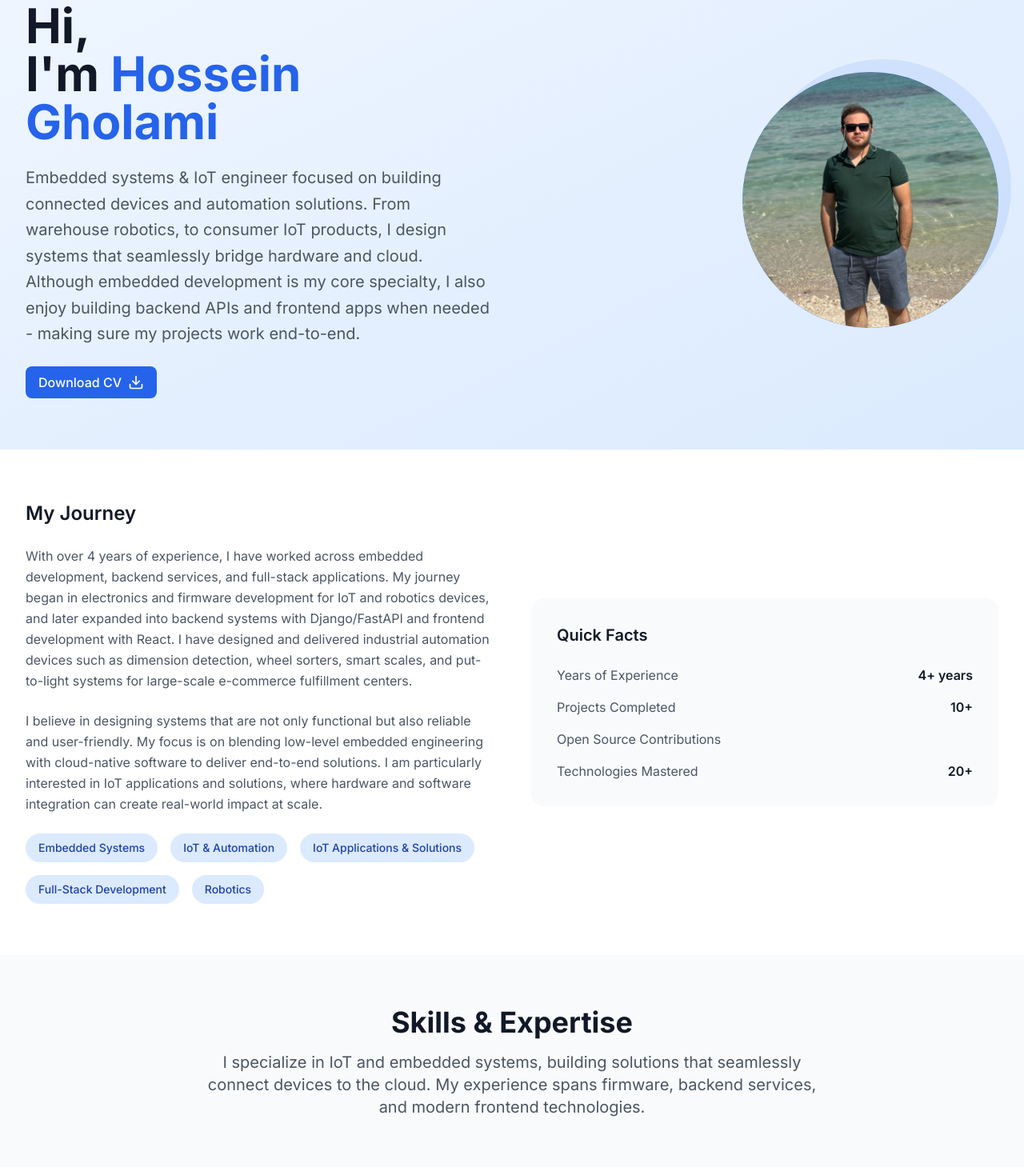
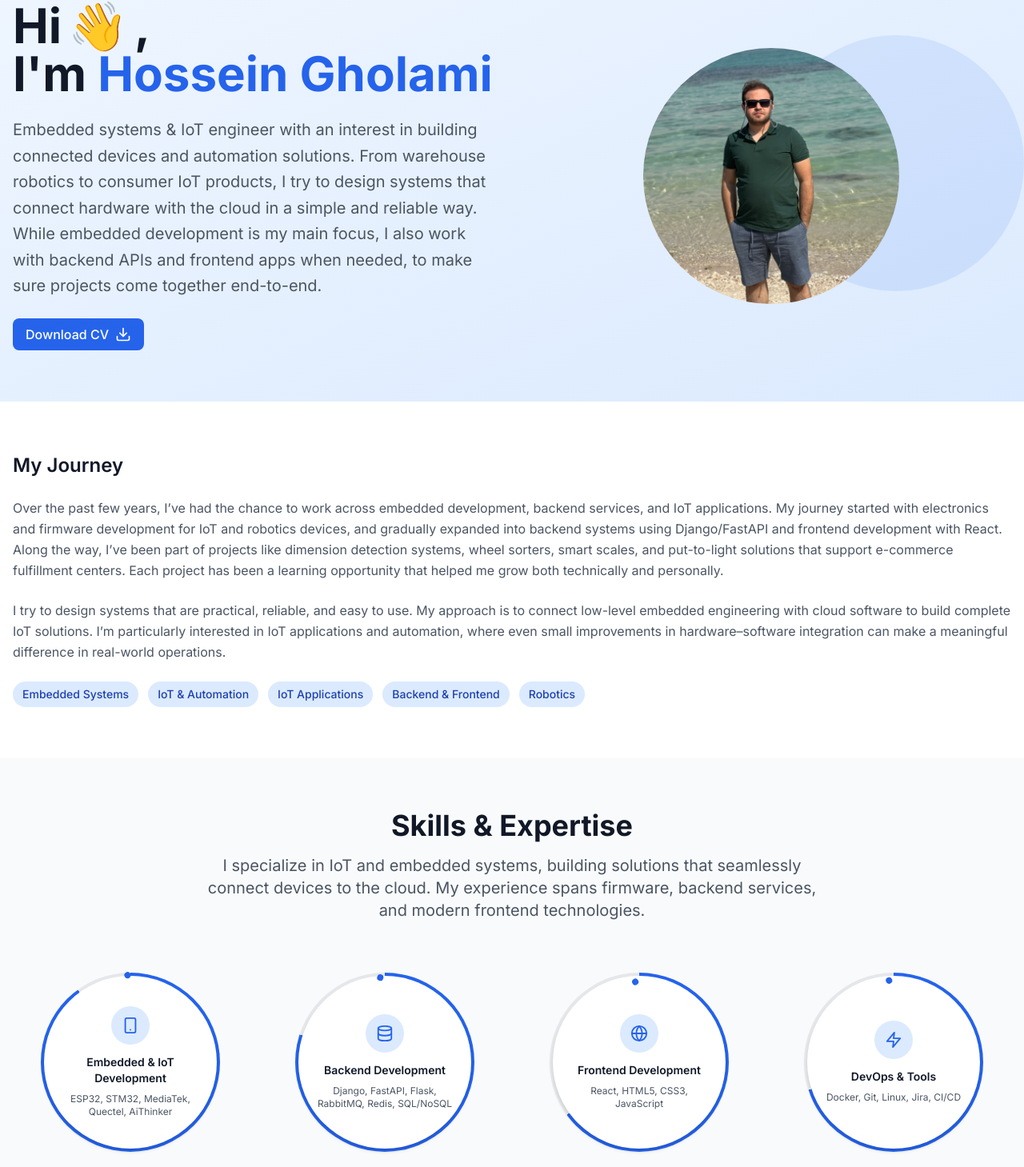
Before and after one commit to HosseinlGholami/HosseinlGholami.ir, a React (Create React App) app: page / in a window 1280 px wide. Shown: the part 126-1585 px from the top of the page at 80% size. Built offline with nearby package versions, Linux system fonts and the light colour scheme.

Commit message:
update the homepage

```diff
--- a/src/data/personalInfo.js
+++ b/src/data/personalInfo.js
@@ -4,21 +4,22 @@ export const personalInfo = {
   email: 'hossein.gholami1995@gmail.com',
   github: 'https://github.com/HosseinlGholami',
   linkedin: 'https://linkedin.com/in/hosseinlgholami',
-  description: 'Embedded systems & IoT engineer focused on building connected devices and automation solutions. From warehouse robotics, to consumer IoT products, I design systems that seamlessly bridge hardware and cloud. Although embedded development is my core specialty, I also enjoy building backend APIs and frontend apps when needed -\n making sure my projects work end-to-end.',
+  description: 'Embedded systems & IoT engineer with an interest in building connected devices and automation solutions. From warehouse robotics to consumer IoT products, I try to design systems that connect hardware with the cloud in a simple and reliable way. While embedded development is my main focus, I also work with backend APIs and frontend apps when needed, to make sure projects come together end-to-end.',
   image: '/images/prof.jpg',
   about: {
-    journey: `With over 4 years of experience, I have worked across embedded development,
-    backend services, and full-stack applications. My journey began in electronics
-    and firmware development for IoT and robotics devices, and later expanded into backend
-    systems with Django/FastAPI and frontend development with React. I have designed
-    and delivered industrial automation devices such as dimension detection, wheel sorters, smart
-    scales, and put-to-light systems for large-scale e-commerce fulfillment centers.`,
-    philosophy: `I believe in designing systems that are not only functional but also
-    reliable and user-friendly. My focus is on blending low-level
-    embedded engineering with cloud-native software to deliver end-to-end solutions.
-    I am particularly interested in IoT applications and solutions, where hardware and
-    software integration can create real-world impact at scale.`,
-    tags: ['Embedded Systems', 'IoT & Automation', 'IoT Applications & Solutions', 'Full-Stack Development', 'Robotics']
+    journey: `Over the past few years, I’ve had the chance to work across embedded development,
+    backend services, and IoT applications. My journey started with electronics and firmware
+    development for IoT and robotics devices, and gradually expanded into backend systems
+    using Django/FastAPI and frontend development with React. Along the way, I’ve been part of
+    projects like dimension detection systems, wheel sorters, smart scales, and put-to-light
+    solutions that support e-commerce fulfillment centers. Each project has been a learning
+    opportunity that helped me grow both technically and personally.`,
+    philosophy: `I try to design systems that are practical, reliable, and easy to use.
+    My approach is to connect low-level embedded engineering with cloud software to build
+    complete IoT solutions. I’m particularly interested in IoT applications and automation,
+    where even small improvements in hardware–software integration can make a meaningful
+    difference in real-world operations.`,
+    tags: ['Embedded Systems', 'IoT & Automation', 'IoT Applications', 'Backend & Frontend', 'Robotics']
   },
   stats: {
     experience: '4+ years',
--- a/src/pages/Home.js
+++ b/src/pages/Home.js
@@ -8,18 +8,42 @@ const Home = () => {
   return (
     <div className="min-h-screen">
       {/* Hero Section */}
-      <section className="bg-gradient-to-br from-primary-50 to-blue-100 section-padding">
+      <section className="bg-gradient-to-br from-primary-50 to-blue-100 section-padding px-4">
         <div className="max-w-7xl mx-auto">
           <div className="grid grid-cols-1 lg:grid-cols-2 gap-12 items-center">
-            <div className="space-y-6">
+            {/* IMAGE first on mobile, second on desktop */}
+            <div className="order-1 lg:order-2 flex justify-center lg:justify-end">
+              <div className="w-full max-w-sm lg:max-w-none">
+                <div className="relative mx-auto lg:ml-auto lg:mr-0">
+                  {/* Faded background circle (hidden on small screens) */}
+                  <div className="hidden sm:block absolute -top-4 -right-4 rounded-full bg-primary-600/10 w-72 h-72 md:w-80 md:h-80" />
+                  {/* Gradient circle with image inside */}
+                  <div className="relative rounded-full overflow-hidden bg-gradient-to-br from-primary-400 to-blue-500 w-56 h-56 sm:w-72 sm:h-72 md:w-80 md:h-80 mx-auto">
+                    <img
+                      src={personalInfo.image}
+                      alt="Profile"
+                      className="w-full h-full object-cover"
+                      loading="lazy"
+                    />
+                  </div>
+                </div>
+              </div>
+            </div>
+
+            {/* TEXT second on mobile, first on desktop */}
+            <div className="order-2 lg:order-1 space-y-6">
               <h1 className="text-4xl md:text-6xl font-bold text-gray-900 leading-tight">
-                Hi,<br/>
-                I'm{' '}
-                <span className="text-primary-600">{personalInfo.name}</span>
+                <span className="inline-flex items-center gap-2">
+                  Hi <span aria-hidden>👋</span>,
+                </span>
+                <br />
+                I'm <span className="text-primary-600">{personalInfo.name}</span>
               </h1>
+
               <p className="text-xl text-gray-600 leading-relaxed">
                 {personalInfo.description}
               </p>
+
               <div className="flex flex-col sm:flex-row gap-4">
                 <a
                   href="/file/HosseinGholamiCV.pdf"
@@ -29,27 +53,7 @@ const Home = () => {
                   Download CV
                   <Download size={20} className="ml-2" />
                 </a>
-                {/* <Link
-                  to="/open-source"
-                  className="btn-secondary inline-flex items-center justify-center"
-                >
-                  Open Source Projects
-                </Link> */}
-              </div>
-            </div>
-              <div className="flex justify-center lg:justify-end">
-                <div className="relative">
-                  {/* Background faded circle */}
-                  <div className="w-80 h-80 bg-primary-600 rounded-full opacity-10 absolute -top-4 -right-4"></div>
-
-                  {/* Gradient circle with image inside */}
-                  <div className="w-80 h-80 bg-gradient-to-br from-primary-400 to-blue-500 rounded-full flex items-center justify-center relative overflow-hidden">
-                    <img
-                      src={personalInfo.image}
-                      alt="Profile"
-                      className="w-full h-full object-cover rounded-full"
-                    />
-                  </div>
+                {/* <Link to="/open-source" className="btn-secondary inline-flex items-center justify-center">Open Source Projects</Link> */}
               </div>
             </div>
           </div>
@@ -57,47 +61,28 @@ const Home = () => {
       </section>
 
 {/* About Section */}
-      <section className="section-padding bg-white">
+<section className="section-padding bg-white px-4">
   <div className="max-w-7xl mx-auto">
-          <div className="grid grid-cols-1 md:grid-cols-2 gap-12 items-center">
+    {/* Always 1 column */}
+    <div className="grid grid-cols-1 gap-12 items-start">
+      {/* My Journey */}
       <div className="space-y-6">
-              <h3 className="text-2xl font-semibold text-gray-900">
-                My Journey
-              </h3>
+        <h3 className="text-2xl font-semibold text-gray-900">My Journey</h3>
         <p className="text-gray-600 leading-relaxed">
           {personalInfo.about.journey}
         </p>
         <p className="text-gray-600 leading-relaxed">
           {personalInfo.about.philosophy}
         </p>
-              <div className="flex flex-wrap gap-4">
+        <div className="flex flex-wrap gap-2 sm:gap-3">
           {personalInfo.about.tags.map((tag, index) => (
-                  <div key={index} className="bg-primary-100 text-primary-800 px-4 py-2 rounded-full text-sm font-medium">
+            <div
+              key={index}
+              className="bg-primary-100 text-primary-800 px-3 py-1.5 rounded-full text-sm font-medium"
+            >
               {tag}
             </div>
           ))}
-              </div>
-            </div>
-
-            <div className="bg-gray-50 rounded-2xl p-8">
-              <h4 className="text-xl font-semibold text-gray-900 mb-6">Quick Facts</h4>
-              <div className="space-y-4">
-                <div className="flex justify-between items-center">
-                  <span className="text-gray-600">Years of Experience</span>
-                  <span className="font-semibold text-gray-900">{personalInfo.stats.experience}</span>
-                </div>
-                <div className="flex justify-between items-center">
-                  <span className="text-gray-600">Projects Completed</span>
-                  <span className="font-semibold text-gray-900">{personalInfo.stats.projects}</span>
-                </div>
-                <div className="flex justify-between items-center">
-                  <span className="text-gray-600">Open Source Contributions</span>
-                  <span className="font-semibold text-gray-900">{personalInfo.stats.openSource}</span>
-                </div>
-                <div className="flex justify-between items-center">
-                  <span className="text-gray-600">Technologies Mastered</span>
-                  <span className="font-semibold text-gray-900">{personalInfo.stats.technologies}</span>
-                </div>
         </div>
       </div>
     </div>
@@ -105,20 +90,18 @@ const Home = () => {
 </section>
 
       {/* Skills Section */}
-<section className="section-padding bg-gray-50">
+      <section className="section-padding bg-gray-50 px-4">
         <div className="max-w-7xl mx-auto">
-    <div className="text-center mb-16">
-      <h2 className="text-3xl md:text-4xl font-bold text-gray-900 mb-4">
-        Skills & Expertise
-      </h2>
-      <p className="text-xl text-gray-600 max-w-3xl mx-auto">
-        I specialize in IoT and embedded systems, building solutions that seamlessly
-        connect devices to the cloud. My experience spans firmware, backend services,
-        and modern frontend technologies.
+          <div className="text-center mb-12 md:mb-16">
+            <h2 className="text-3xl md:text-4xl font-bold text-gray-900 mb-4">Skills &amp; Expertise</h2>
+            <p className="text-lg md:text-xl text-gray-600 max-w-3xl mx-auto">
+              I specialize in IoT and embedded systems, building solutions that seamlessly connect devices to the cloud.
+              My experience spans firmware, backend services, and modern frontend technologies.
             </p>
           </div>
 
-    <div className="grid grid-cols-1 md:grid-cols-2 lg:grid-cols-4 gap-8">
+          {/* <= md: 2 cols | md: 2 cols | lg: 4 cols */}
+          <div className="grid grid-cols-2 md:grid-cols-2 lg:grid-cols-4 gap-4 sm:gap-6 place-items-center">
             {skills.map((skill, index) => (
               <div
                 key={index}
@@ -127,33 +110,28 @@ const Home = () => {
               >
                 {/* Circular Card with Gauge Ring */}
                 <div
-            className="relative w-56 h-56 mx-auto rounded-full p-1 shadow-sm"
+                  className="relative w-36 h-36 sm:w-44 sm:h-44 lg:w-56 lg:h-56 mx-auto rounded-full p-1 shadow-sm"
                   style={{
-              background: `conic-gradient(#2563eb ${skill.level}%, #e5e7eb ${skill.level}% 100%)`
+                    background: `conic-gradient(#2563eb ${skill.level}%, #e5e7eb ${skill.level}% 100%)`,
                   }}
                 >
-            {/* Inner circle (content area) */}
-            <div className="absolute inset-1 rounded-full bg-white shadow-md flex flex-col items-center justify-center text-center px-5">
-              <div className="w-14 h-14 bg-primary-100 rounded-full flex items-center justify-center mb-3 group-hover:bg-primary-200 transition-colors duration-200">
-                <skill.icon size={28} className="text-primary-600" />
+                  {/* Inner circle */}
+                  <div className="absolute inset-1 rounded-full bg-white shadow-md flex flex-col items-center justify-center text-center px-3 sm:px-4">
+                    <div className="w-10 h-10 sm:w-12 sm:h-12 bg-primary-100 rounded-full flex items-center justify-center mb-2 sm:mb-3 group-hover:bg-primary-200 transition-colors duration-200">
+                      <skill.icon size={22} className="text-primary-600" />
                     </div>
-
-              <h3 className="text-base font-semibold text-gray-900">
-                {skill.name}
-              </h3>
-
-              {/* Put your text INSIDE the circle */}
-              <p className="mt-2 text-xs leading-snug text-gray-600 line-clamp-4">
+                    <h3 className="text-xs sm:text-sm font-semibold text-gray-900">{skill.name}</h3>
+                    <p className="mt-1 sm:mt-2 text-[10px] sm:text-xs leading-snug text-gray-600 line-clamp-3">
                       {skill.description}
                     </p>
                   </div>
 
-            {/* Optional: small tip/dot showing the end of the gauge */}
+                  {/* Gauge tip/dot */}
                   <div
                     className="absolute left-1/2 top-1 -translate-x-1/2"
                     style={{ transform: `translateX(-50%) rotate(${(skill.level / 100) * 360}deg)` }}
                   >
-              <div className="w-2 h-2 bg-primary-600 rounded-full translate-y-[-6px]" />
+                    <div className="w-1.5 h-1.5 sm:w-2 sm:h-2 bg-primary-600 rounded-full -translate-y-1.5" />
                   </div>
                 </div>
               </div>
@@ -163,12 +141,10 @@ const Home = () => {
       </section>
 
       {/* CTA Section */}
-      <section className="section-padding bg-primary-600">
+      <section className="section-padding bg-primary-600 px-4">
         <div className="max-w-7xl mx-auto text-center">
-          <h2 className="text-3xl md:text-4xl font-bold text-white mb-4">
-            Let's Work Together
-          </h2>
-          <p className="text-xl text-primary-100 mb-8 max-w-2xl mx-auto">
+          <h2 className="text-3xl md:text-4xl font-bold text-white mb-4">Let's Work Together</h2>
+          <p className="text-lg md:text-xl text-primary-100 mb-8 max-w-2xl mx-auto">
             I'm always interested in new opportunities and exciting projects.
             Whether you have a question or just want to say hi, feel free to reach out!
           </p>
--- /dev/null
+++ b/src/style/globals.css
@@ -0,0 +1,13 @@
+@tailwind base;
+@tailwind components;
+@tailwind utilities;
+
+@layer components {
+  .section-padding { @apply py-12 md:py-20; }
+  .btn-primary {
+    @apply bg-primary-600 text-white hover:bg-primary-700 font-medium py-3 px-6 rounded-lg transition-colors duration-200;
+  }
+  .btn-secondary {
+    @apply border-2 border-primary-600 text-primary-600 hover:bg-primary-50 font-medium py-3 px-6 rounded-lg transition-colors duration-200;
+  }
+}
```
Lines whose indentation alone changed are shown as unchanged.
